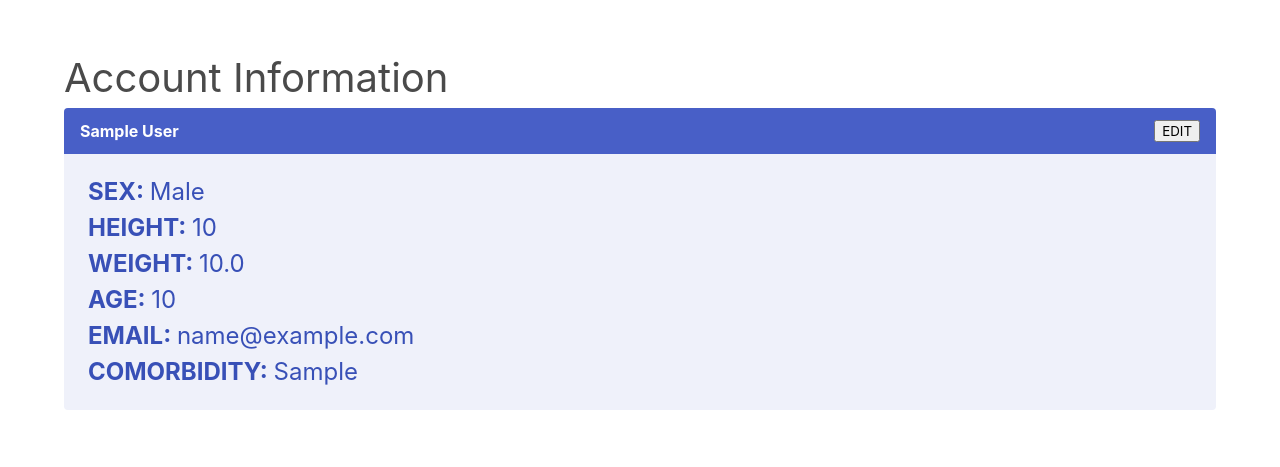
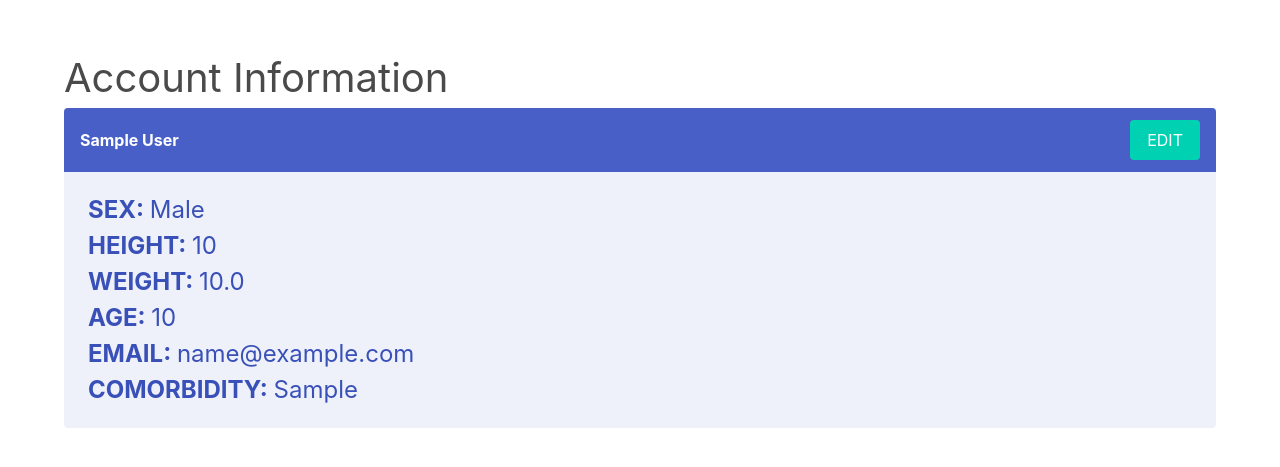
Before and after one commit to AndyGraviet/INTEX2022, a Django app: page /viewAccount/ in a window 1280 px wide. Shown: the part 56-523 px from the top of the page. Run offline with Django 4.2, Linux system fonts and the light colour scheme; a user stored in the database is signed in; tables that the repository leaves empty hold one stand-in row (values such as "Sample post").

Commit message:
add button

```diff
--- a/templates/viewAccount.html
+++ b/templates/viewAccount.html
@@ -7,7 +7,7 @@
     <article class="message is-link">
         <div class="message-header">
           {{i.full_name}}
-          <button aria-label="delete">EDIT</button>
+          <button class='button is-primary' aria-label="delete">EDIT</button>
         </div>
         <div class="message-body has-text-left">
             <ul>
```
Also changed, not shown: KHF_app/migrations/0008_food_item_phosphorus_food_item_potassium_and_more.py (added).
